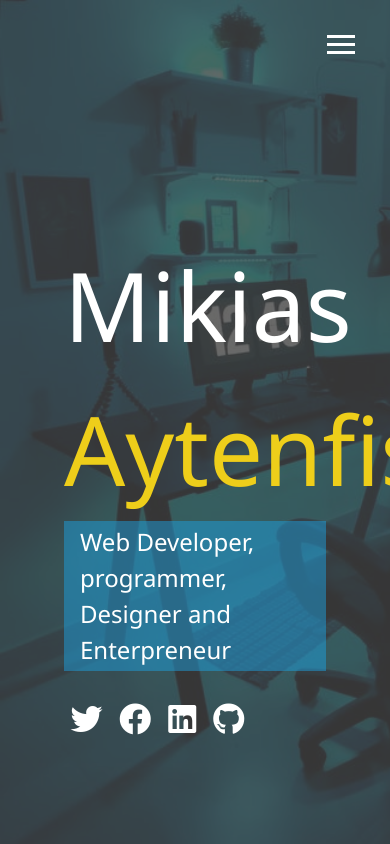
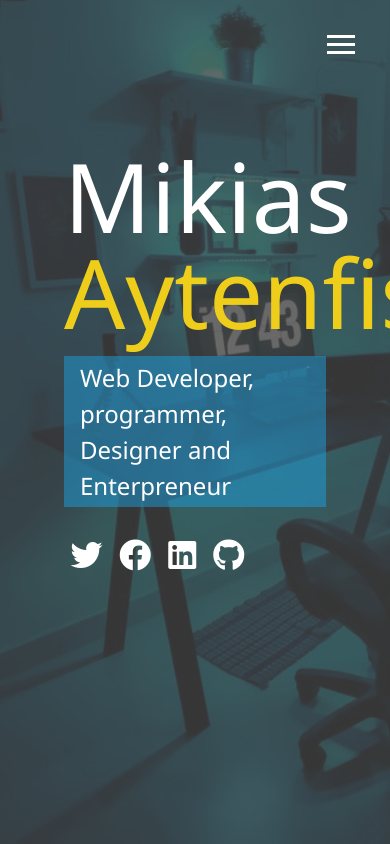
Before and after one commit to mikias23/portfolio, a website: page dist/index.html in a window 390 px wide. Drawn offline with Linux system fonts and the light colour scheme.

Commit message:
Added Media queries and made menu overlay responsive

```diff
--- a/scss/_config.scss
+++ b/scss/_config.scss
@@ -30,3 +30,32 @@
     }
  }
 }
+
+
+// Media query mixins
+@mixin mediaSm {
+    @media screen and (max-width:500px)
+    {
+        @content;
+    }
+}
+
+@mixin mediaMd {
+    @media screen and (max-width:768px)
+    {
+        @content;
+    }
+}
+@mixin mediaLg {
+    @media screen and (min-width: 769px) and (max-width:1170px)
+    {
+        @content;
+    }
+}
+
+@mixin mediaXl {
+    @media screen and (min-width:1171px)
+    {
+        @content;
+    }
+}
--- /dev/null
+++ b/scss/_mobile.scss
@@ -0,0 +1,50 @@
+@include mediaXl{
+
+}
+@include mediaLg{
+
+}
+@include mediaMd{
+    main {
+        align-items: center;
+
+    }
+    .lg-heading
+    {
+        line-height: 1;
+        margin-bottom: 1rem;
+    }
+    ul.menu-nav,
+    div.menu-branding{
+        float: none;
+        width: 100%;
+           &.show {
+            transform: translate3d(0,0,0);
+        }
+    }
+     .menu-nav {
+        height: 70vh;
+
+         transform: translate3d(-100%,0,0)  ;
+         font-size: 24px;
+
+     }
+     .menu-branding {
+        height: 30vh;
+
+         transform: translate3d(100%,0,0);
+         .portrait {
+             width: 150px;
+             height: 150px;
+         }
+
+
+     }
+}
+@include mediaSm{
+
+    main h1 {
+        margin-top: 10vh !important;
+    }
+
+}
--- a/scss/main.scss
+++ b/scss/main.scss
@@ -1,5 +1,6 @@
 @import 'config';
 @import 'menu';
+@import 'mobile';
 
 *{
     box-sizing: border-box;
```
Also changed, not shown: dist/css/main.css, dist/js/main.js.
